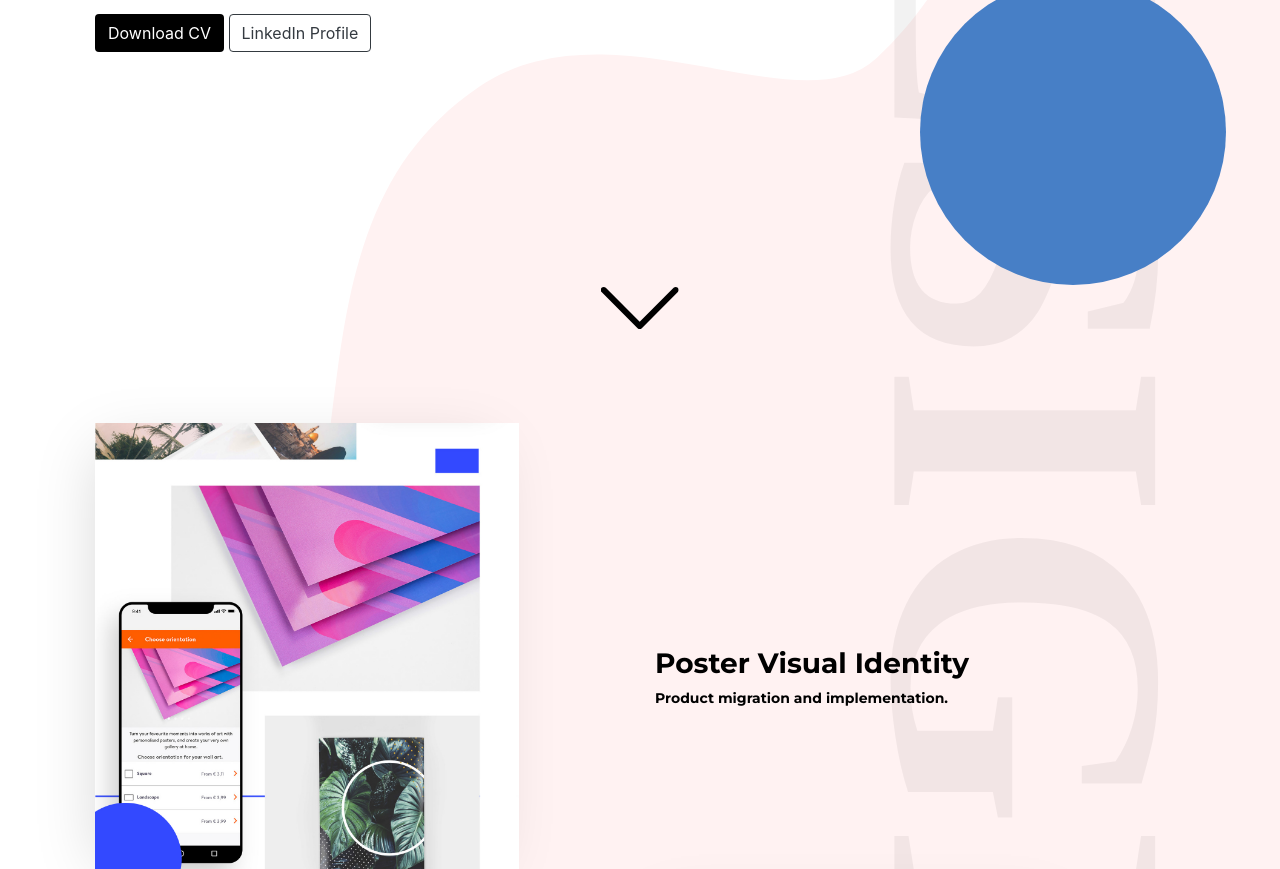
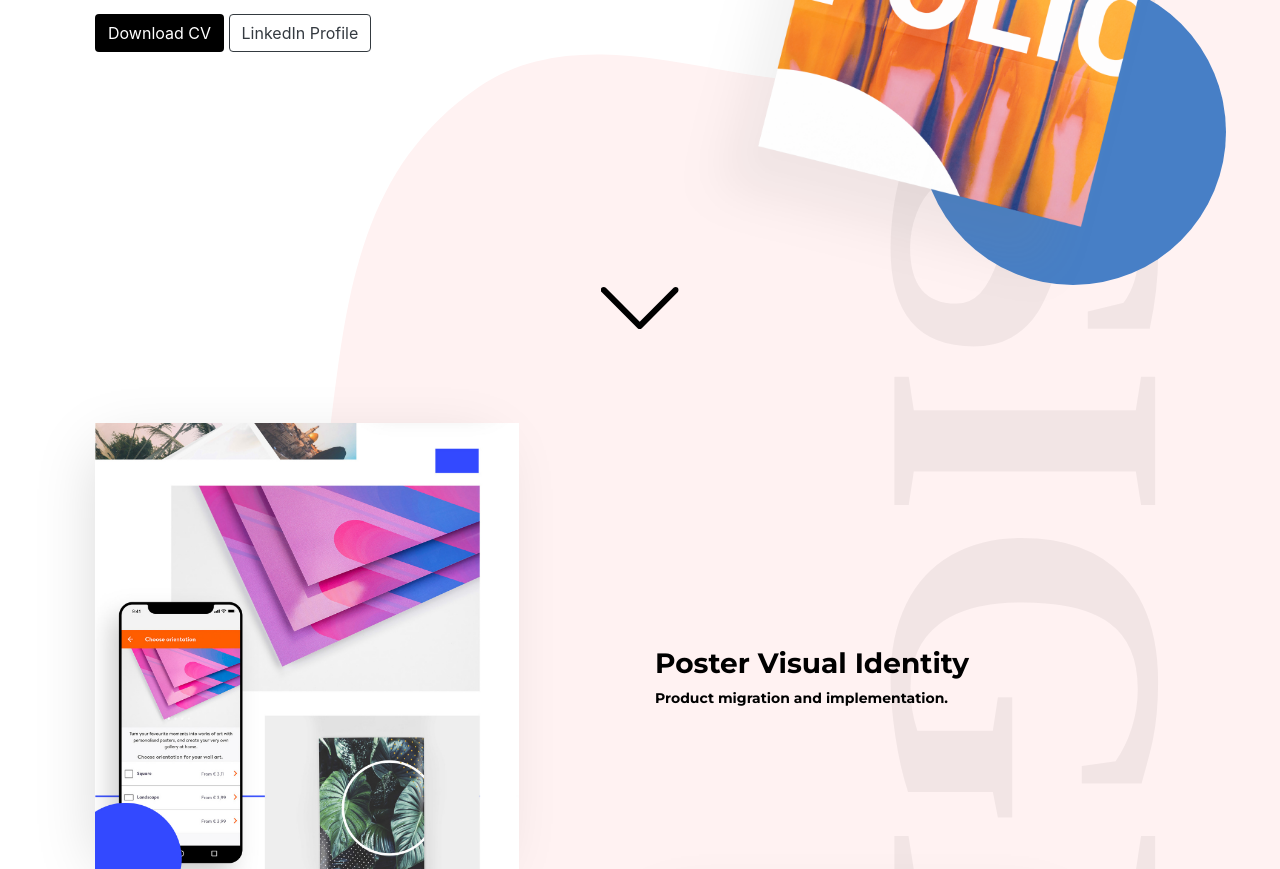
Before and after one commit to sathyanmurugan/yuliadesigns, a Flask app: page / in a window 1280 px wide. Shown: the part 412-1281 px from the top of the page. Run offline with Flask 2, Linux system fonts and the light colour scheme; some libraries are stand-ins or nearby versions.

Commit message:
switch image

```diff
--- a/templates/main.html
+++ b/templates/main.html
@@ -19,7 +19,7 @@
           <div class="col-sm">
             <div class="container img-jumbotron" id="img-group">
               <img src="../static/black_ellipse.svg" class="img-fluid img-folio img-top" alt="Responsive image">
-              <img src="../static/folio.svg" class="img-fluid img-folio" alt="Responsive image" id="img-portfolio">
+              <img src="../static/folio.png" class="img-fluid img-folio" alt="Responsive image" id="img-portfolio">
               <img src="../static/blue_ellips.svg" class="img-fluid img-folio img-bottom" alt="Responsive image">
             </div>
           </div>
```
Also changed, not shown: static/folio.png (added).
